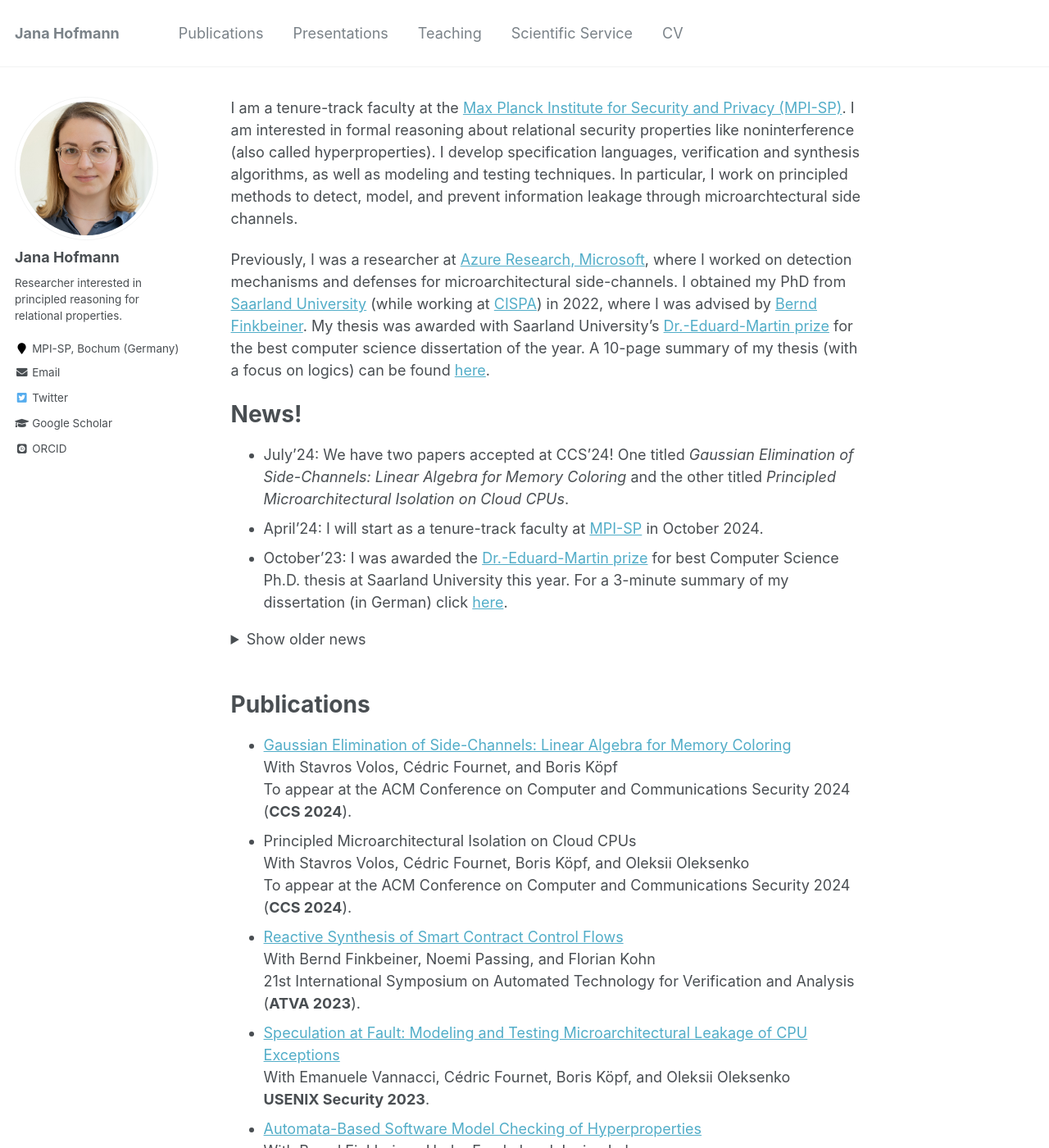
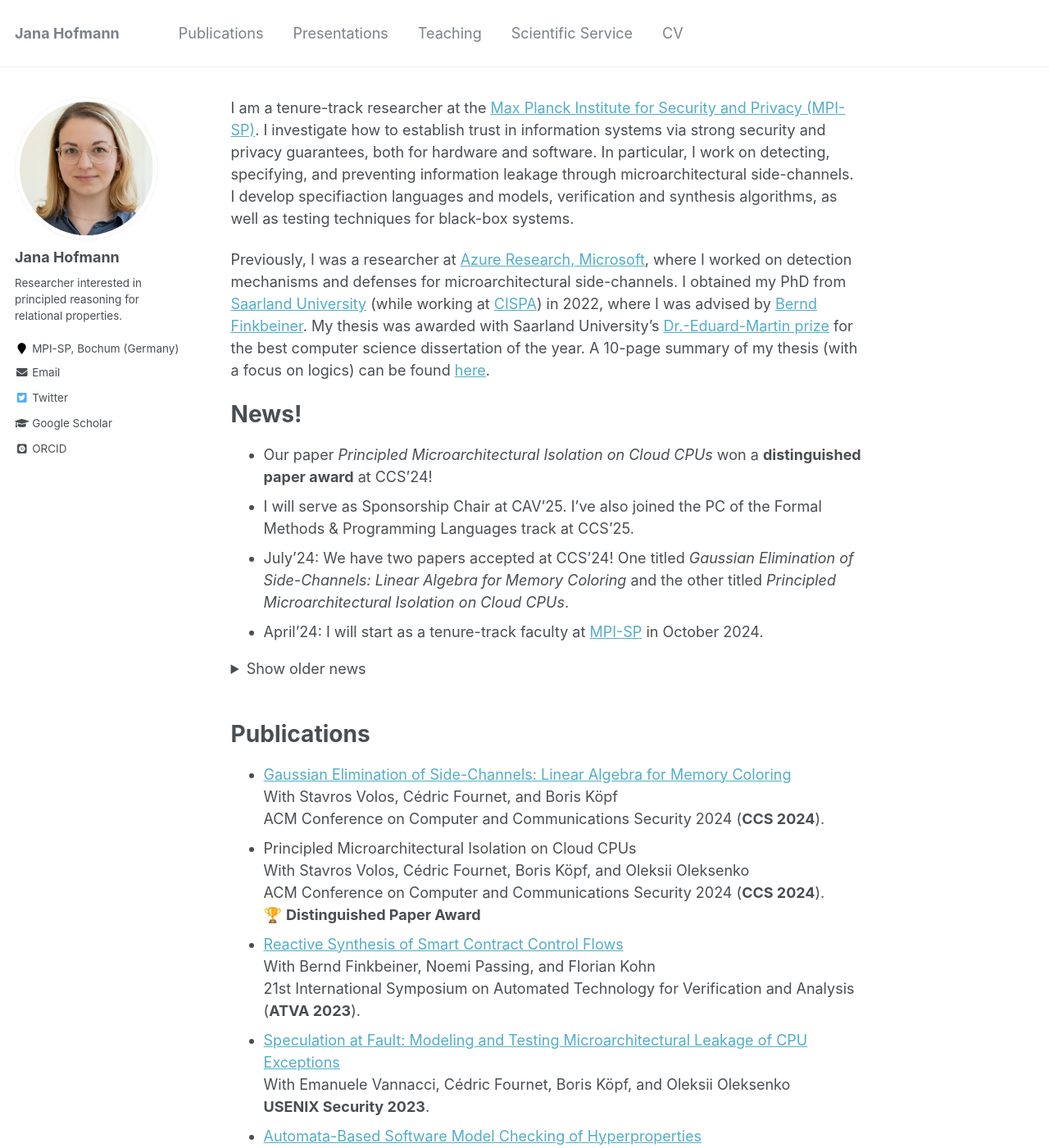
Before and after one commit to janahofmann/janahofmann.github.io, a Jekyll site: the page built from _pages/about.md, in a window 1280 px wide and 1400 px high. Shown: the whole window at 82% size. Built offline with Jekyll 4.4.1, drawn with Linux system fonts in a browser that asks for light colours; emoji names are drawn with the system emoji font; some web fonts are replaced; some of the changed text lies outside the part shown.

Commit message:
update webpage

```diff
--- a/_pages/about.md
+++ b/_pages/about.md
@@ -8,21 +8,22 @@ redirect_from:
   - /about.html
 ---
 
-I am a tenure-track faculty at the [Max Planck Institute for Security and Privacy (MPI-SP)](https://www.mpi-sp.org). I am interested in formal reasoning about relational security properties like noninterference (also called hyperproperties). I develop specification languages, verification and synthesis algorithms, as well as modeling and testing techniques.
-In particular, I work on principled methods to detect, model, and prevent information leakage through microarchtectural side channels.
+I am a tenure-track researcher at the [Max Planck Institute for Security and Privacy (MPI-SP)](https://www.mpi-sp.org). I investigate how to establish trust in information systems via strong security and privacy guarantees, both for hardware and software. In particular, I work on detecting, specifying, and preventing information leakage through microarchitectural side-channels. I develop specifiaction languages and models, verification and synthesis algorithms, as well as testing techniques for black-box systems.
 
 Previously, I was a researcher at [Azure Research, Microsoft](https://www.microsoft.com/en-us/research/group/azure-research/), where I worked on detection mechanisms and defenses for microarchitectural side-channels.
 I obtained my PhD from [Saarland University](https://saarland-informatics-campus.de) (while working at [CISPA](https://cispa.de/en)) in 2022, where I was advised by [Bernd Finkbeiner](https://www.react.uni-saarland.de/people/finkbeiner.html). My thesis was awarded with Saarland University's [Dr.-Eduard-Martin prize](https://www.uni-saarland.de/aktuell/eduard-martin-preise-2023-27582.html) for the best computer science dissertation of the year. A 10-page summary of my thesis (with a focus on logics) can be found [here](http://janahofmann.github.io/files/summary_dissertation.pdf).
 
 
 # News!
+* Our paper *Principled Microarchitectural Isolation on Cloud CPUs* won a **distinguished paper award** at CCS'24!
+* I will serve as Sponsorship Chair at CAV'25. I've also joined the PC of the Formal Methods & Programming Languages track at CCS'25.
 * July'24: We have two papers accepted at CCS'24! One titled *Gaussian Elimination of Side-Channels: Linear Algebra for Memory Coloring* and the other titled *Principled Microarchitectural Isolation on Cloud CPUs*.
 * April'24: I will start as a tenure-track faculty at [MPI-SP](https://www.mpi-sp.org) in October 2024.
-* October'23: I was awarded the [Dr.-Eduard-Martin prize](https://www.uni-saarland.de/aktuell/eduard-martin-preise-2023-27582.html) for best Computer Science Ph.D. thesis at Saarland University this year. For a 3-minute summary of my dissertation (in German) click [here](https://cispa.de/en/eduard-martin-prize).
 
 <details>
 <summary>Show older news</summary>
   <ul>
+    <li> October'23: I was awarded the <a href="https://www.uni-saarland.de/aktuell/eduard-martin-preise-2023-27582.html">Dr.-Eduard-Martin prize</a> for the best Computer Science Ph.D. thesis at Saarland University in 2022. For a 3-minute summary of my dissertation (in German) click <a href="https://cispa.de/en/eduard-martin-prize">here</a>. </li>
     <li> October'23: I joined the PC of <a href="http://i-cav.org/2024/call-for-papers/">CAV 2024</a>.</li>
     <li> July'23: Our paper <i>Smart Contract Synthesis Modulo Hyperproperties</i> won a <b>Distinguished Paper Award</b> at CSF'23! Find the paper <a href="https://arxiv.org/pdf/2208.07180.pdf">here</a>.</li>
     <li> July'23: Our paper <i>Reactive Synthesis of Smart Contract Control Flows</i> was accepted at ATVA'23!</li>
@@ -40,10 +41,11 @@ I obtained my PhD from [Saarland University](https://saarland-informatics-campus
 # Publications
 * [Gaussian Elimination of Side-Channels: Linear Algebra for Memory Coloring](http://janahofmann.github.io/files/ccs24-gaussian-elimination-side-channels.pdf)<br>
   With Stavros Volos, Cédric Fournet, and Boris Köpf<br>
-  To appear at the ACM Conference on Computer and Communications Security 2024 (**CCS 2024**).
+  ACM Conference on Computer and Communications Security 2024 (**CCS 2024**).
 * Principled Microarchitectural Isolation on Cloud CPUs<br>
   With Stavros Volos, Cédric Fournet, Boris Köpf, and Oleksii Oleksenko<br>
-  To appear at the ACM Conference on Computer and Communications Security 2024 (**CCS 2024**).
+  ACM Conference on Computer and Communications Security 2024 (**CCS 2024**).<br>
+  :trophy: **Distinguished Paper Award**
 * [Reactive Synthesis of Smart Contract Control Flows](https://arxiv.org/pdf/2205.06039.pdf)<br>
   With Bernd Finkbeiner, Noemi Passing, and Florian Kohn<br>
   21st International Symposium on Automated Technology for Verification and Analysis (**ATVA 2023**).
@@ -82,6 +84,10 @@ I obtained my PhD from [Saarland University](https://saarland-informatics-campus
 
 # Presentations
 
+* **Gaussian Elimination of Side-Channels: Linear Algebra for Memory Coloring**<br>
+  Paper presentation at CCS'24
+* **Testing for Microarchitectural Information Flow Security**<br>
+  Invited talk at HYPER@CAV workshop, July 2024
 * **Formal Reasoning for the Detection of Microarchitectural Side Channels**<br>
   Invited talk at Woman@CL at Cambridge University, October 2023
 * **Smart Contract Synthesis Modulo Hyperproperties**<br>
```
